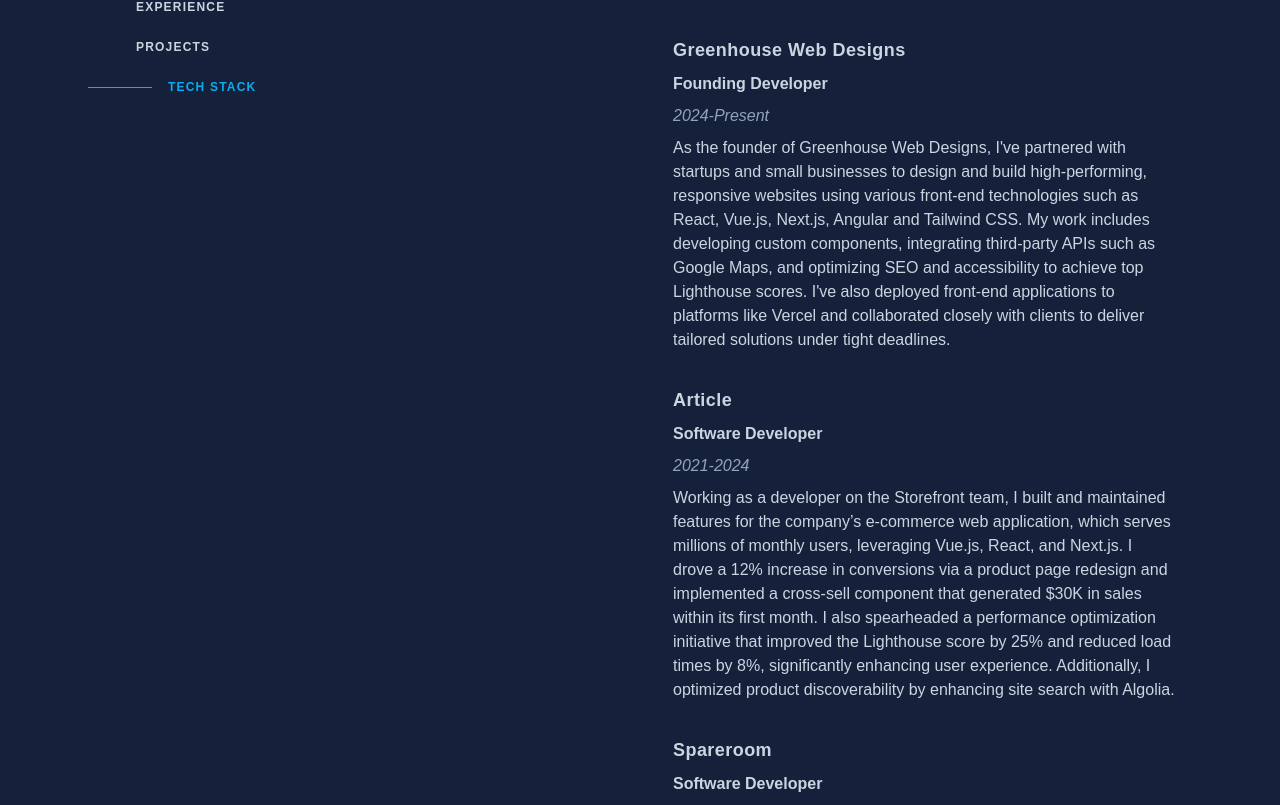
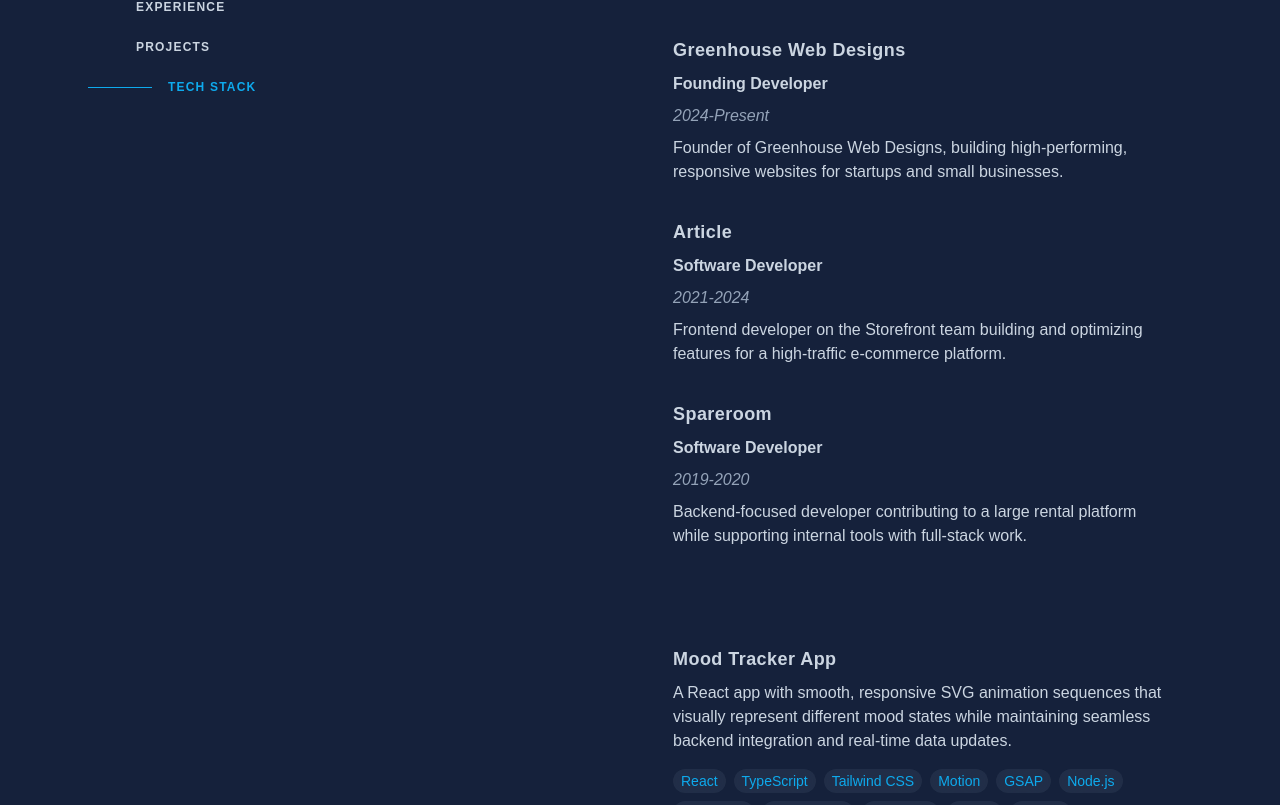
Before and after one commit to jacobadam/jacobnevitt-portfolio, a Next.js app: page / in a window 1280 px wide. Shown: the part 475-1280 px from the top of the page. Built offline with nearby package versions, Linux system fonts and the light colour scheme.

Commit message:
add highlights field to experience type and add data

```diff
--- a/app/data/experience.ts
+++ b/app/data/experience.ts
@@ -7,7 +7,14 @@
     title: "Founding Developer",
     year: "2024-Present",
     description:
-      "As the founder of Greenhouse Web Designs, I've partnered with startups and small businesses to design and build high-performing, responsive websites using various front-end technologies such as React, Vue.js, Next.js, Angular and Tailwind CSS. My work includes developing custom components, integrating third-party APIs such as Google Maps, and optimizing SEO and accessibility to achieve top Lighthouse scores. I've also deployed front-end applications to platforms like Vercel and collaborated closely with clients to deliver tailored solutions under tight deadlines.",
+      "Founder of Greenhouse Web Designs, building high-performing, responsive websites for startups and small businesses.",
+    highlights: [
+      "Developed modern frontends using React, Vue, Next.js, Angular, and Tailwind CSS",
+      "Built custom components and integrated third-party APIs including Google Maps",
+      "Optimized SEO and accessibility achieving top Lighthouse scores",
+      "Deployed applications via Vercel and managed end-to-end delivery",
+      "Collaborated closely with clients to deliver tailored solutions under tight deadlines",
+    ],
   },
   {
     id: 2,
@@ -15,7 +22,14 @@
     title: "Software Developer",
     year: "2021-2024",
     description:
-      "Working as a developer on the Storefront team, I built and maintained features for the company’s e-commerce web application, which serves millions of monthly users, leveraging Vue.js, React, and Next.js. I drove a 12% increase in conversions via a product page redesign and implemented a cross-sell component that generated $30K in sales within its first month. I also spearheaded a performance optimization initiative that improved the Lighthouse score by 25% and reduced load times by 8%, significantly enhancing user experience. Additionally, I optimized product discoverability by enhancing site search with Algolia.",
+      "Frontend developer on the Storefront team building and optimizing features for a high-traffic e-commerce platform.",
+    highlights: [
+      "Increased conversions by 12% through a product page redesign",
+      "Built cross-sell component generating $30K in its first month",
+      "Improved Lighthouse score by 25% and reduced load times by 8%",
+      "Enhanced product discovery by optimizing Algolia-powered search",
+      "Developed features using Vue.js, React, and Next.js for millions of users",
+    ],
   },
   {
     id: 3,
@@ -23,6 +37,13 @@
     title: "Software Developer",
     year: "2019-2020",
     description:
-      "As a developer on the backend team, I contributed to the platform by developing RESTful APIs in Perl for managing listings, user accounts, and rental transactions. My responsibilities also included participating in the integration of secure payment processing within the payment system using Node.js, including working with the Stripe API. Additionally, I leveraged my full-stack capabilities to support internal teams by building the frontend of an admin tool with Angular for data access, utilizing MySQL to query and analyze customer data, and generating custom reports for marketing mailshots. I also enhanced team efficiency by creating automation scripts in Go for repetitive development tasks, including determining daily stand-up participants based on availability.",
+      "Backend-focused developer contributing to a large rental platform while supporting internal tools with full-stack work.",
+    highlights: [
+      "Developed RESTful APIs in Perl for listings, accounts, and transactions",
+      "Integrated secure payment processing using Node.js and Stripe",
+      "Built internal admin tools with Angular for data access and reporting",
+      "Queried and analyzed customer data using MySQL for marketing insights",
+      "Improved team efficiency by creating automation scripts in Go",
+    ],
   },
 ];
--- a/app/types/experience.types.ts
+++ b/app/types/experience.types.ts
@@ -4,4 +4,5 @@
   title: string;
   year: string;
   description: string;
+  highlights: string[];
 };
```
